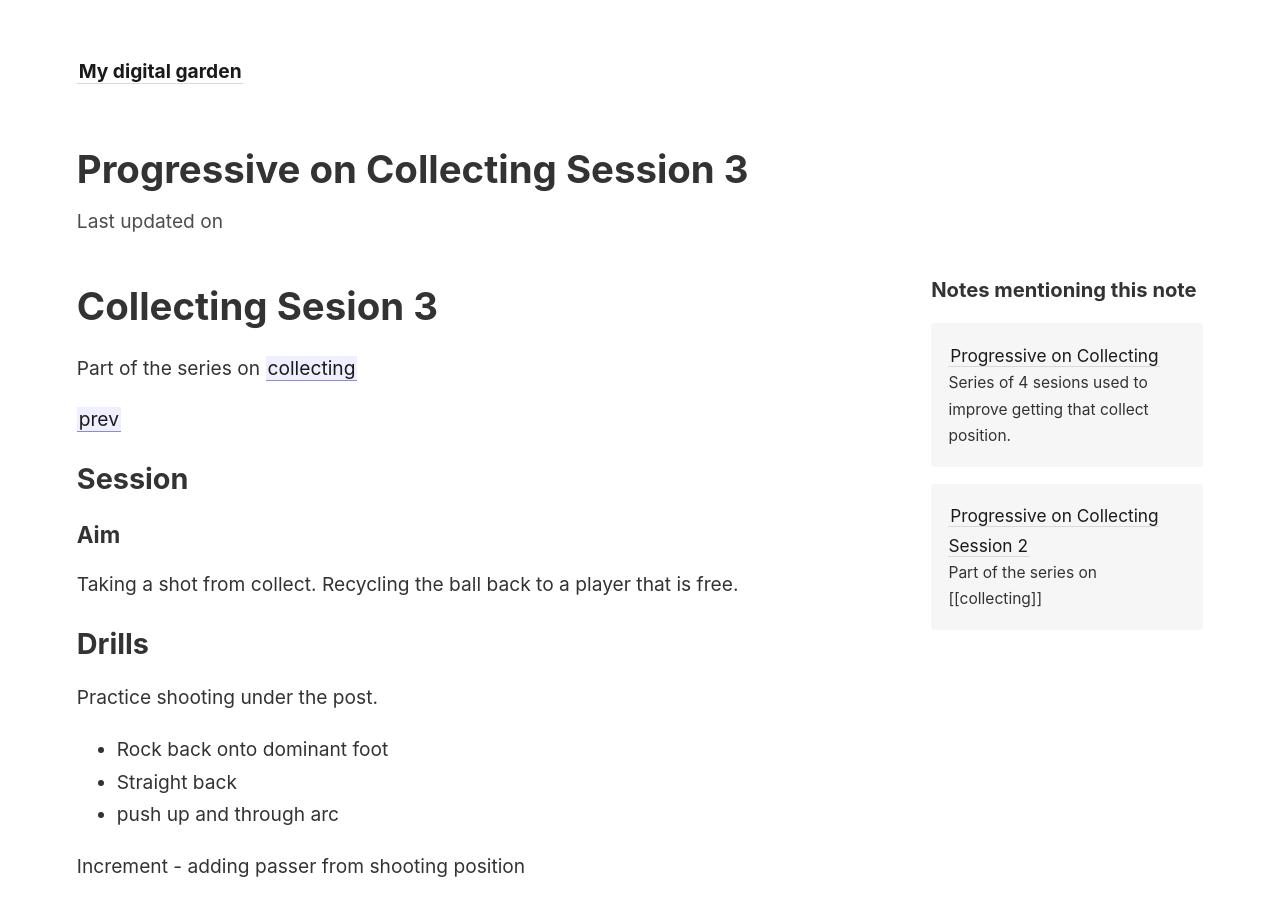
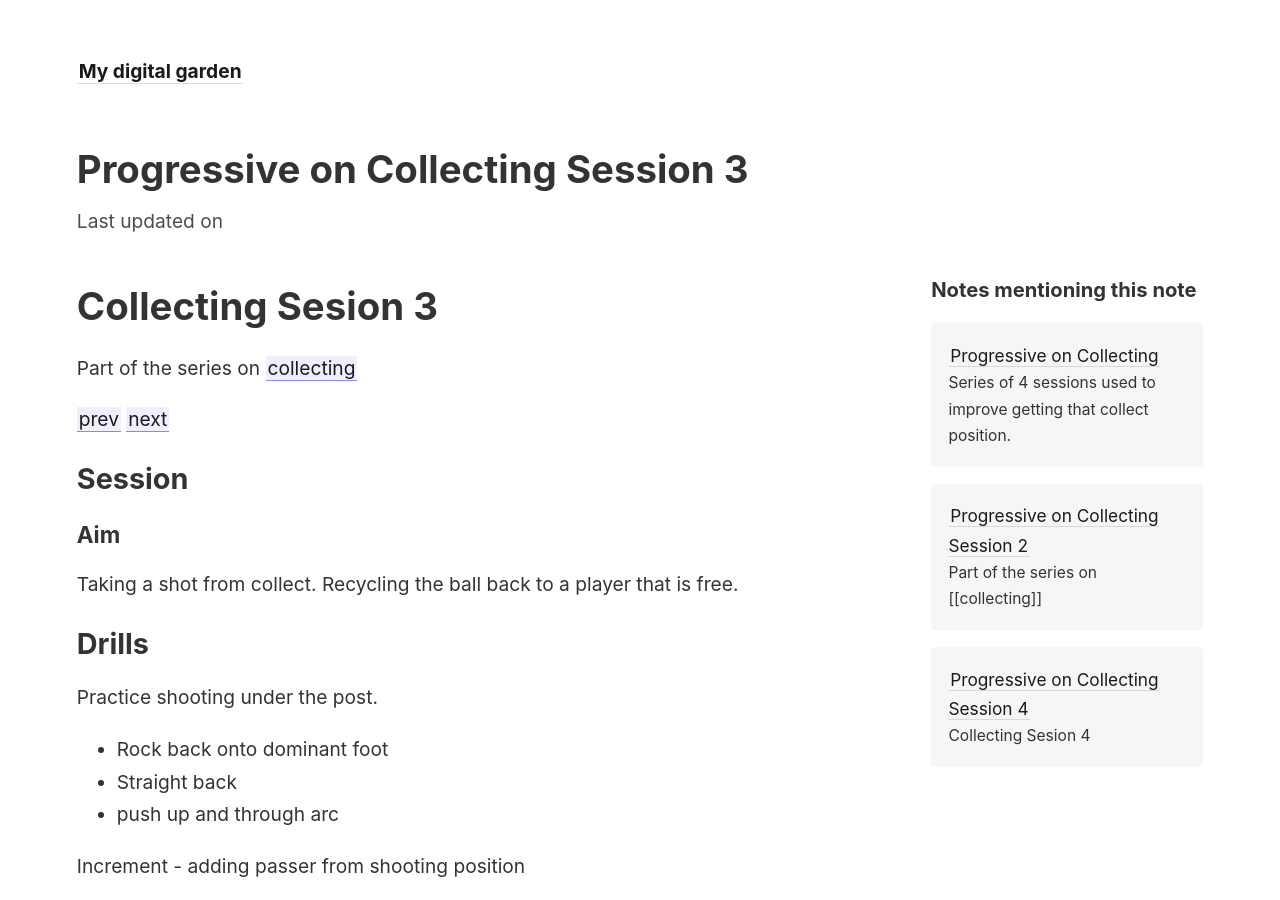
Before and after one commit to jamesptanner/notes, a Jekyll site: the page built from _notes/korfball/sessions/linkedSessions/collecting/collecting03.md, in a window 1280 px wide and 900 px high. Built offline with Jekyll 4.4.1, drawn with Linux system fonts in a browser that asks for light colours; some of the changed text lies outside the part shown.

Commit message:
attempt to create the final session on collecting.

```diff
--- a/_notes/korfball/sessions/linkedSessions/collecting/collecting.md
+++ b/_notes/korfball/sessions/linkedSessions/collecting/collecting.md
@@ -4,7 +4,7 @@ title: Progressive on Collecting
 id: progress_collect
 ---
 
-Series of 4 sesions used to improve getting that collect position.
+Series of 4 sessions used to improve getting that collect position.
 
 ### Collecting 1
 [[collecting01|link]]
@@ -21,3 +21,7 @@ Series of 4 sesions used to improve getting that collect position.
 [[collecting03|link]]
  - shooting on collect
  - passing from collect to shooter
+
+### Collecting 4
+[[collecting04|link]]
+ -
--- a/_notes/korfball/sessions/linkedSessions/collecting/collecting03.md
+++ b/_notes/korfball/sessions/linkedSessions/collecting/collecting03.md
@@ -8,6 +8,7 @@ id: progress_collect_3
 Part of the series on [[collecting]]
 
 [[collecting02|prev]]
+[[collecting04|next]]
 
 ## Session
 
```
Also changed, not shown: _notes/korfball/sessions/linkedSessions/collecting/collecting04.md (added, +38 -0 lines).
